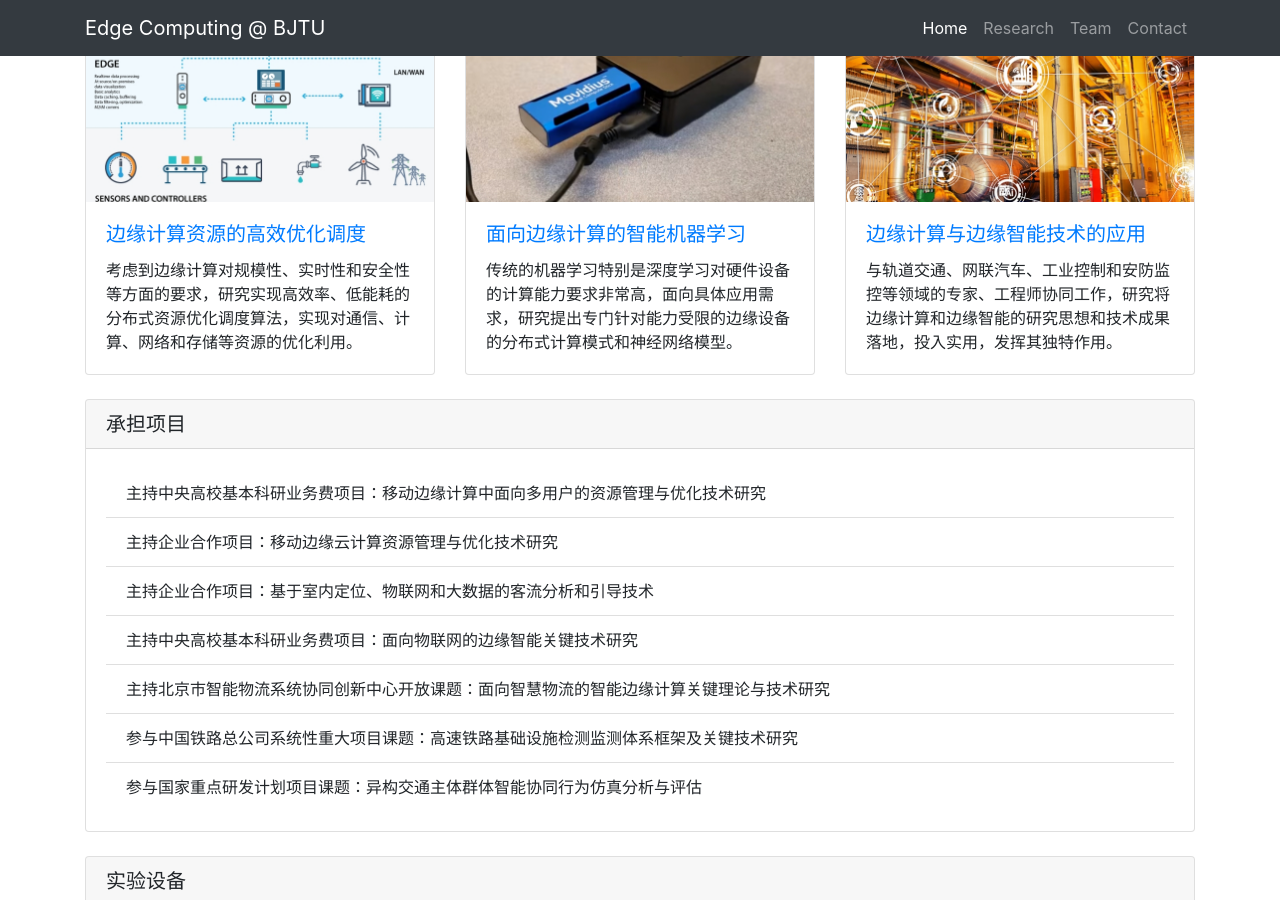
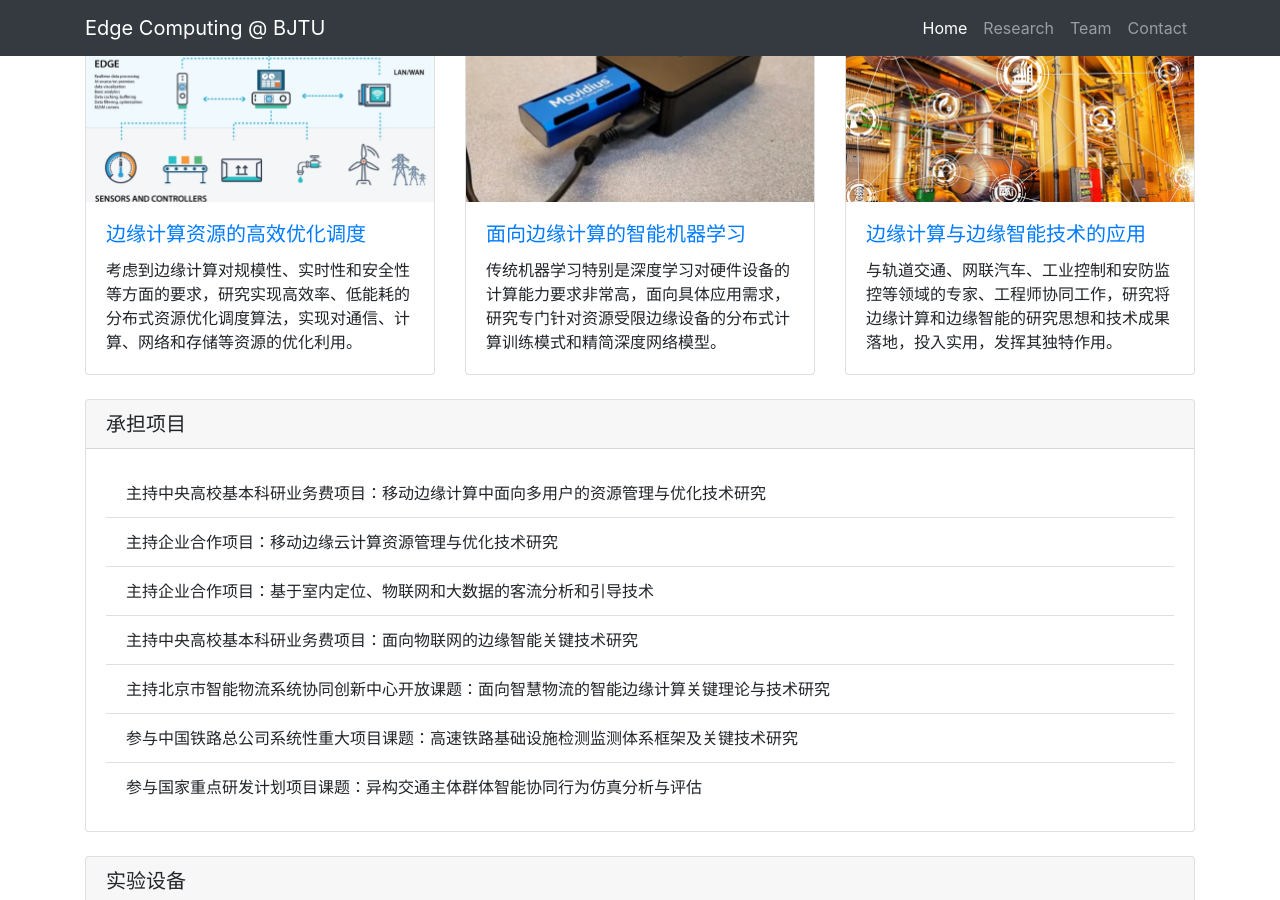
Before and after one commit to fangvv/Homepage, a Jekyll site: the page Edgecomp/index.html, which Jekyll copies as it is, in a window 1280 px wide and 900 px high, scrolled down 487 px. Built offline with Jekyll 4.4.1, drawn with Linux system fonts in a browser that asks for light colours; comment, search, counter and statistics services are not loaded.

Commit message:
Signed-off-by: fangvv <fangvv@gmail.com>

```diff
--- a/Edgecomp/index.html
+++ b/Edgecomp/index.html
@@ -54,7 +54,7 @@
      <a href="#"><img class="card-img-top" src="img/2.jpg" alt="" /></a>
      <div class="card-body">
         <h5 class="card-title"> <a href="#">面向边缘计算的智能机器学习</a> </h5>
-        <p class="card-text">传统的机器学习特别是深度学习对硬件设备的计算能力要求非常高，面向具体应用需求，研究提出专门针对能力受限的边缘设备的分布式计算模式和神经网络模型。</p>
+        <p class="card-text">传统机器学习特别是深度学习对硬件设备的计算能力要求非常高，面向具体应用需求，研究专门针对资源受限边缘设备的分布式计算训练模式和精简深度网络模型。</p>
     </div>
 </div>
 </div>
```
